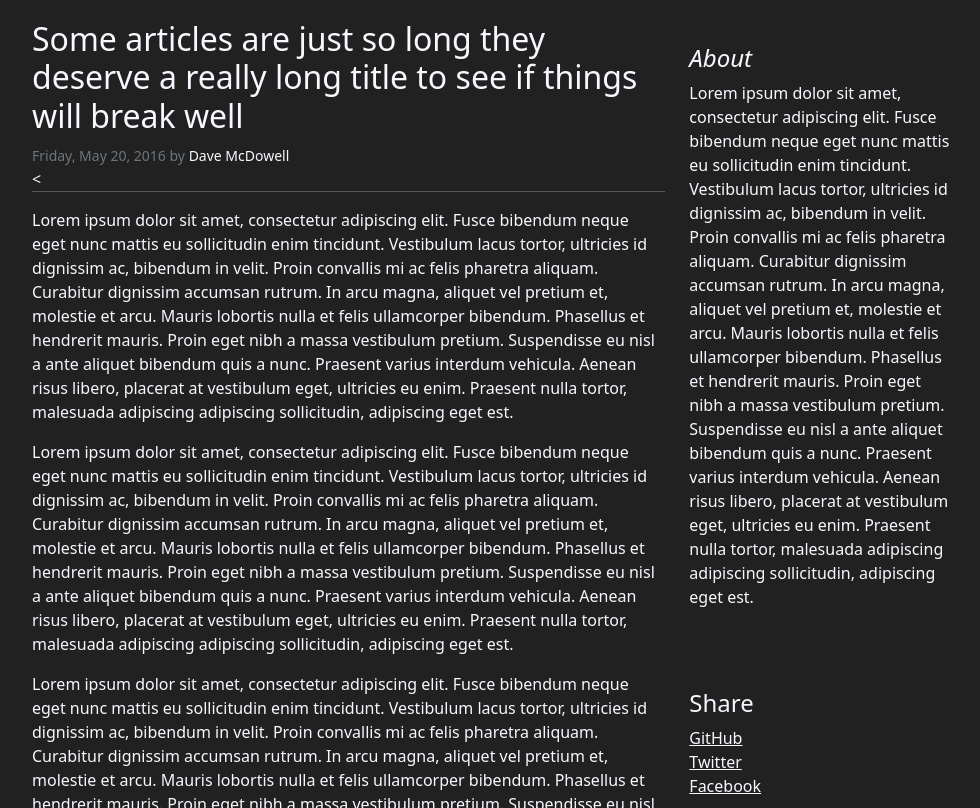
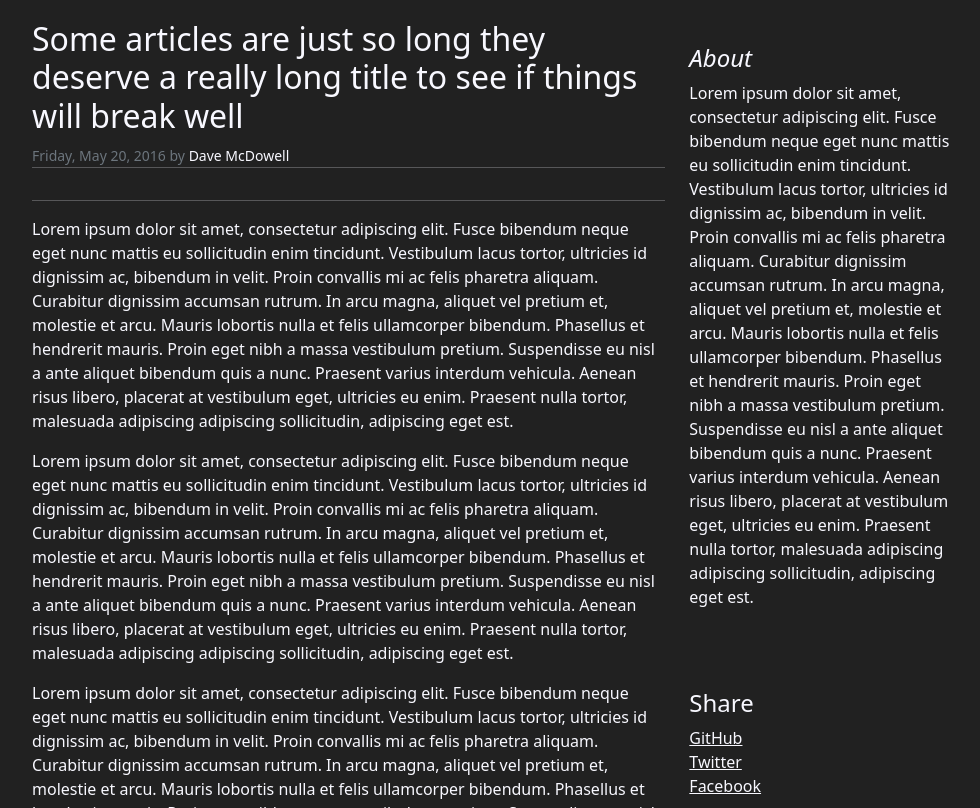
Before and after one commit to davemcdowell/portfolio, a Jekyll site: the page built from _posts/2016-05-20-super-long-article.md, in a window 1280 px wide and 900 px high, scrolled down 432 px, cut to the strip 92-900 px from the top of the window. Shown: the whole strip, without its empty margins (133-1113 px from the left). Built offline with Jekyll 4.4.1, drawn with Linux system fonts in a browser that asks for light colours; nearby versions of some CDN libraries.

Commit message:
Update post.html

```diff
--- a/_layouts/post.html
+++ b/_layouts/post.html
@@ -10,8 +10,11 @@ layout: default
                 <article class="blog-post p-4 p-lg-0">
                     <h2 class="blog-post-title">{{ page.title }}</h2>
                     <p class="blog-post-meta mb-0"><small class="text-muted">{{ page.date | date: date_format }} by <a class="no-underline" href="#">{{ page.author }}</a></small></p>
-                    <
                     <hr class="block-label-hr">
+                    <div class="d-flex">
+
+                    </div>
+                    <hr>
                     {{ page.content }}
                     <hr>
                     <input id="{{ page.title | slugify }}-lmt" type="hidden" value="{{ page.last-modified | date_to_xmlschema }}">
```
